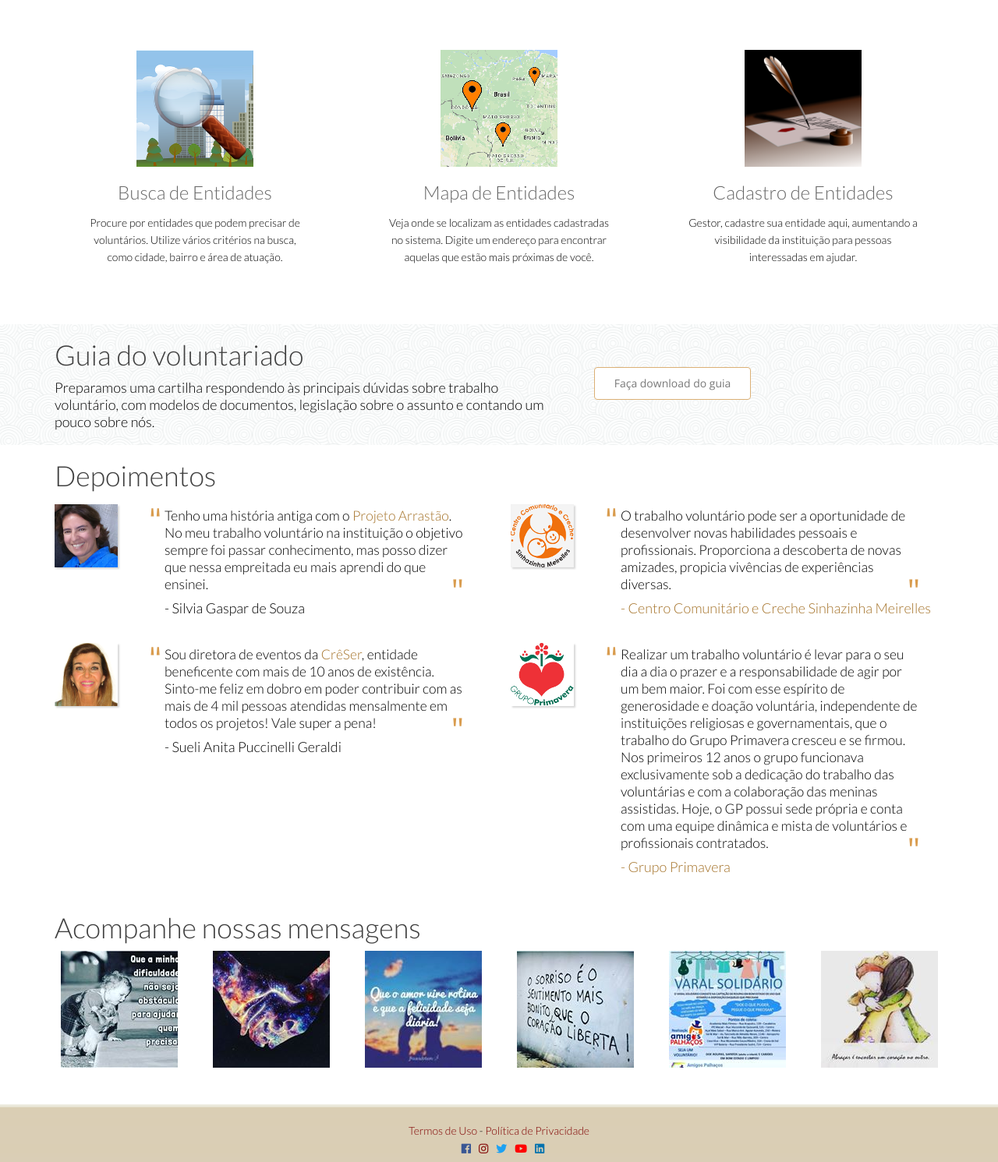
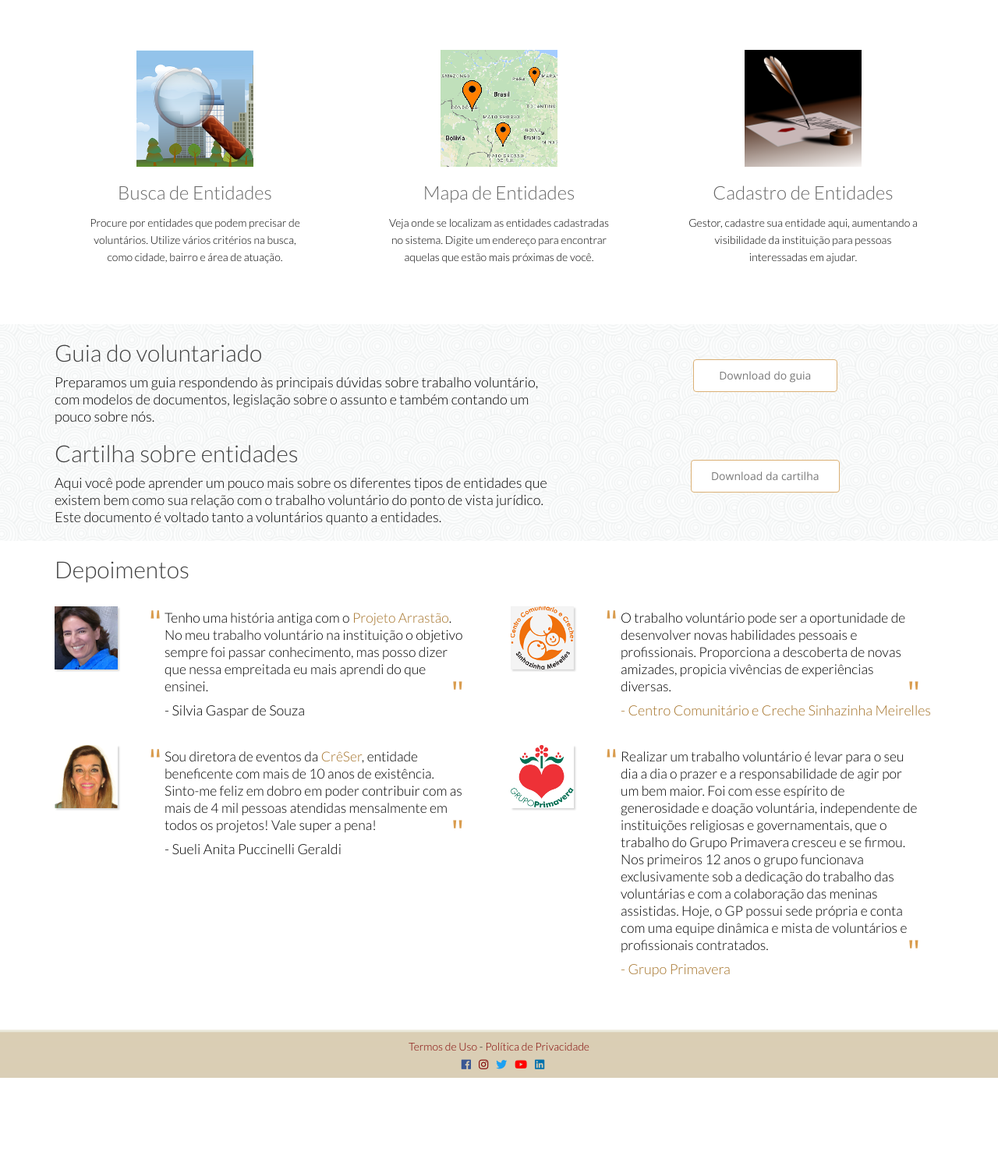
Before and after one commit to regiov/voluntarios, a Django app: template vol/templates/vol/index.html in a window 1280 px wide. Shown: the part 975-2466 px from the top of the page at 78% size. After the commit the page ends 2358 px from the top, so only its background shows below. Run offline with Django 3.2, Linux system fonts and the light colour scheme; the template is opened without the code that fills it, so the values that code supplies are empty; parts of the project's set-up code (start-up, migrations or seed data) failed here and were passed over; some libraries are stand-ins or nearby versions.

Commit message:
Nova versão de estilos, incluindo cartilha de entidades na página principal.

```diff
--- a/vol/templates/vol/base.html
+++ b/vol/templates/vol/base.html
@@ -19,10 +19,10 @@ https://shapebootstrap.net/item/1524992-triangle-free-responsive-multipurpose-te
     <link rel="stylesheet" href="https://use.fontawesome.com/releases/v5.7.2/css/fontawesome.css" integrity="sha384-4aon80D8rXCGx9ayDt85LbyUHeMWd3UiBaWliBlJ53yzm9hqN21A+o1pqoyK04h+" crossorigin="anonymous">
 
     {% comment %}main.css é o estilo original que veio com template. Ao invés de alterá-lo, melhor sobrepor as regras desejadas utilizando o arquivo vol-versao.css{% endcomment %}
-    <link href="{% static 'css/main-2.css' %}" rel="stylesheet">
+    <link href="{% static 'css/main-3.css' %}" rel="stylesheet">
     <link href="{% static 'css/responsive.css' %}" rel="stylesheet">
 
-    <link href="{% static 'css/vol-2.4.css' %}" rel="stylesheet">
+    <link href="{% static 'css/vol-2.5.css' %}" rel="stylesheet">
 
     <!--[if lt IE 9]>
       {% comment %}This script is the defacto way to enable use
--- a/vol/templates/vol/index.html
+++ b/vol/templates/vol/index.html
@@ -54,24 +54,31 @@
     </section>
     <!--/#services-->
 
-    <section id="action" class="responsive">
-        <div class="vertical-center">
+    <section id="action">
              <div class="container">
                 <div class="row">
-                    <div class="action take-tour">
                         <div class="col-sm-7">
                             <h1 class="title"><span>Guia do voluntariado</span></h1>
-                            <p>Preparamos uma cartilha respondendo às principais dúvidas sobre trabalho voluntário, com modelos de documentos, legislação sobre o assunto e contando um pouco sobre nós.</p>
+                            <p>Preparamos um guia respondendo às principais dúvidas sobre trabalho voluntário, com modelos de documentos, legislação sobre o assunto e também contando um pouco sobre nós.</p>
                         </div>
                         <div class="col-sm-5">
-                            <div class="tour-button">
-                                <a href="{{ MEDIA_PREFIX }}/media/docs/guia-voluntariado-v1.pdf" class="btn btn-common" target="_blank">Faça download do guia</a>
+                            <div class="tour-button text-center">
+                                <a href="{{ MEDIA_PREFIX }}/media/docs/guia-voluntariado-v1.pdf" class="btn btn-common" target="_blank">Download do guia</a>
                              </div>
                         </div>
-                    </div>
+                </div>
+                <div class="row spaced-row">
+                        <div class="col-sm-7">
+                            <h1 class="title"><span>Cartilha sobre entidades</span></h1>
+                            <p>Aqui você pode aprender um pouco mais sobre os diferentes tipos de entidades que existem bem como sua relação com o trabalho voluntário do ponto de vista jurídico. Este documento é voltado tanto a voluntários quanto a entidades.</p>
+                        </div>
+                        <div class="col-sm-5">
+                            <div class="tour-button text-center">
+                                <a href="{{ MEDIA_PREFIX }}/media/docs/cartilha-entidades-v5.pdf" class="btn btn-common" target="_blank">Download da cartilha</a>
+                             </div>
+                        </div>
                 </div>
             </div>
-        </div>
    </section>
    <!--/#action-->
 
@@ -134,41 +141,4 @@
    </section>
    <!--/#testimonials-->
 
-   <section id="instagram" class="responsive">
-     <div class="container">
-          <div class="row">
-              <div class="col-sm-12">
-                  <div class="testimonial bottom">
-                      <h1 class="title">Acompanhe nossas mensagens</h1>
-                  </div>
-              </div>
-          </div>
-        <div class="row">
-          <div class="col-6 col-sm-4 col-md-2 text-center">
-            <a href="https://www.instagram.com/p/BvywK0zAoKP/" target="_blank"><img alt="instagram1" class="img-fluid" id="insta1" src="{% static 'images/misc/insta1.jpg' %}"></a>
-          </div>
-          <div class="col-6 col-sm-4 col-md-2 text-center">
-            <a href="https://www.instagram.com/p/BvwytEMACGK/" target="_blank"><img alt="instagram2" class="img-fluid" id="insta2" src="{% static 'images/misc/insta2.jpg' %}"></a>
-          </div>
-          <!-- Force next columns to break to new line -->
-          <div class="w-100"></div>
-          <div class="col-6 col-sm-4 col-md-2 text-center">
-            <a href="https://www.instagram.com/p/BvtzXrAAED0/" target="_blank"><img alt="instagram3" class="img-fluid" id="insta3" src="{% static 'images/misc/insta3.jpg' %}"></a>
-          </div>
-          <div class="col-6 col-sm-4 col-md-2 text-center">
-            <a href="https://www.instagram.com/p/BvrmOtTgXlo/" target="_blank"><img alt="instagram4" class="img-fluid" id="insta4" src="{% static 'images/misc/insta4.jpg' %}"></a>
-          </div>
-          <!-- Force next columns to break to new line -->
-          <div class="w-100"></div>
-          <div class="col-6 col-sm-4 col-md-2 text-center">
-            <a href="https://www.instagram.com/p/BvjTjnmALRw/" target="_blank"><img alt="instagram5" class="img-fluid" id="insta5" src="{% static 'images/misc/insta5.jpg' %}"></a>
-          </div>
-          <div class="col-6 col-sm-4 col-md-2 text-center">
-            <a href="https://www.instagram.com/p/BvhRZwLAWes/" target="_blank"><img alt="instagram6" class="img-fluid" id="insta6" src="{% static 'images/misc/insta6.jpg' %}"></a>
-          </div>
-        </div>
-     </div>
-   </section>
-   <!--/#instagram-->
-
 {% endblock content_container %}
```
